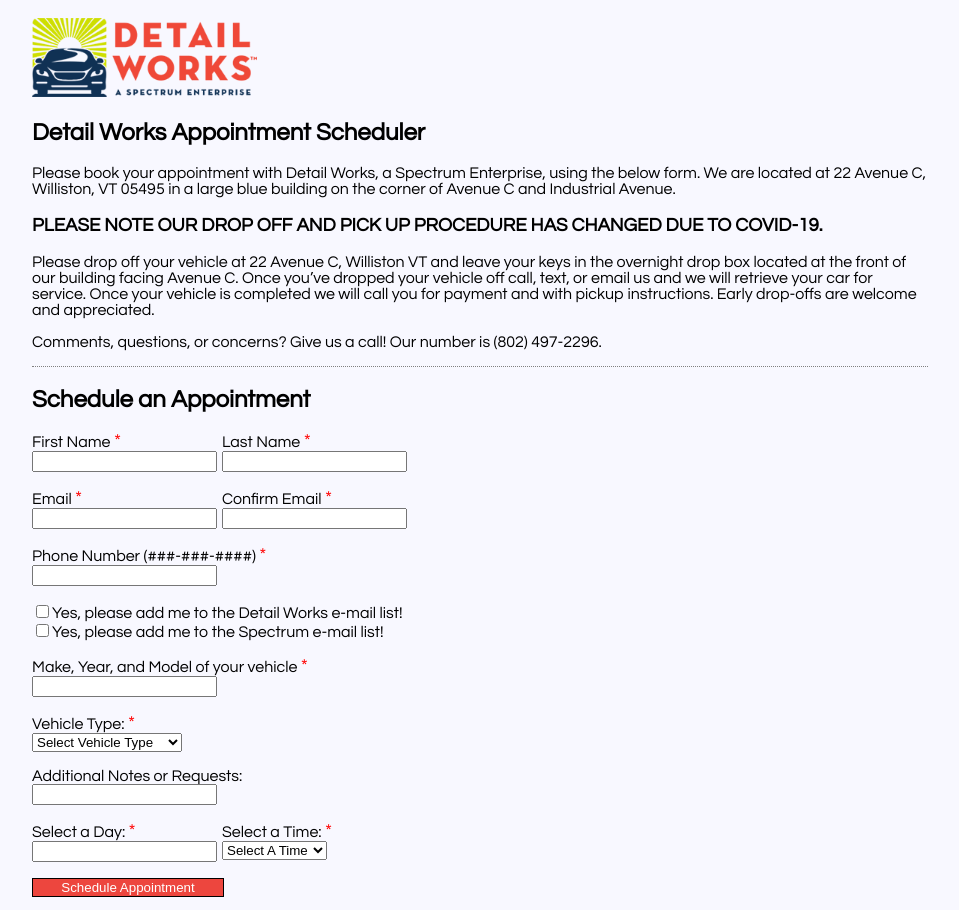
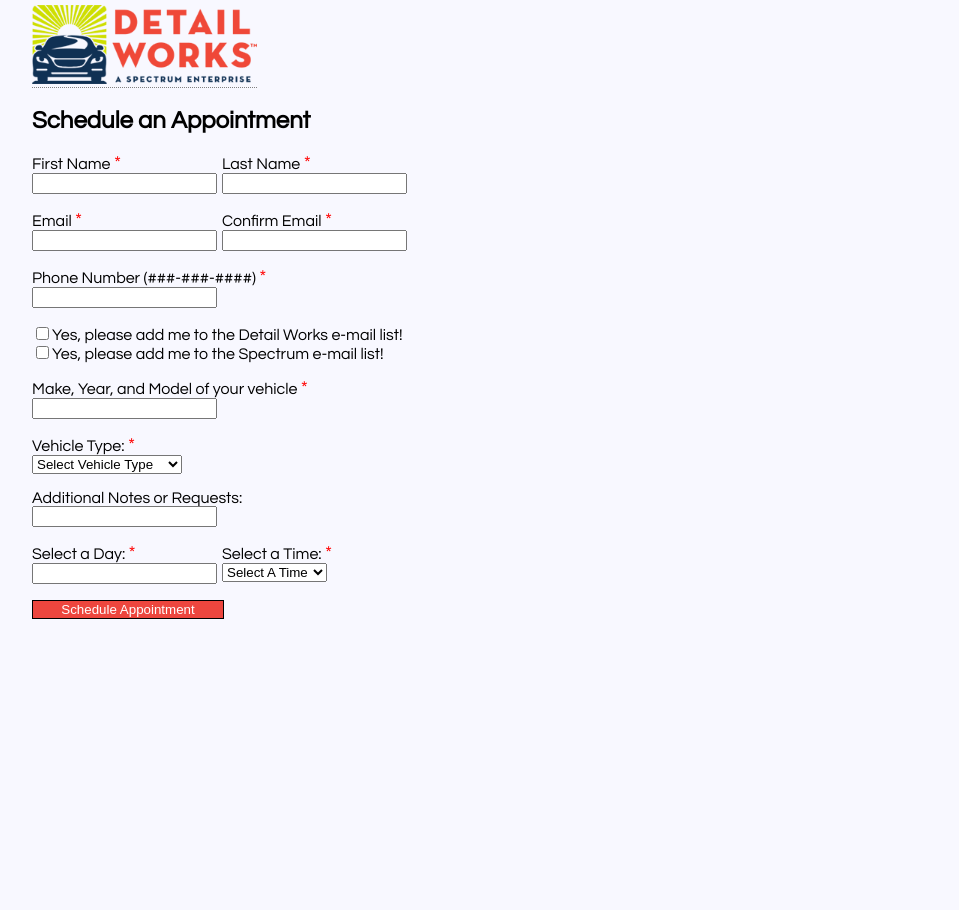
Before and after one commit to Msandres123/detail-works-vt-capstone, a React (Create React App) app in the folder client/: page / in a window 1280 px wide. Shown: the whole page, without its empty margins (32-991 px from the left). After the commit the page ends 800 px from the top, so only its background shows below. Built offline with nearby package versions, Linux system fonts and the light colour scheme; no server answers.

Commit message:
no Covid

```diff
--- a/client/src/components/Home.js
+++ b/client/src/components/Home.js
@@ -9,30 +9,6 @@
     <>
       <div className="home-container">
         <img id="logo" src={Logo} width="225" alt="Detail Works Logo" title="Detail Works Logo"/>
-
-        <h2>Detail Works Appointment Scheduler</h2>
-        <p>
-          Please book your appointment with Detail Works, a Spectrum Enterprise,
-          using the below form. We are located at 22 Avenue C, Williston, VT
-          05495 in a large blue building on the corner of Avenue C and
-          Industrial Avenue.
-        </p>
-        <h3>
-          PLEASE NOTE OUR DROP OFF AND PICK UP PROCEDURE HAS CHANGED DUE TO
-          COVID-19.
-        </h3>
-        <p>
-          Please drop off your vehicle at 22 Avenue C, Williston VT and leave
-          your keys in the overnight drop box located at the front of our
-          building facing Avenue C. Once you’ve dropped your vehicle off call,
-          text, or email us and we will retrieve your car for service. Once your
-          vehicle is completed we will call you for payment and with pickup
-          instructions. Early drop-offs are welcome and appreciated.
-        </p>
-        <p>
-          Comments, questions, or concerns? Give us a call! Our number is (802)
-          497-2296.
-        </p>
       </div>
       <AppointmentScheduler />
     </>
```
